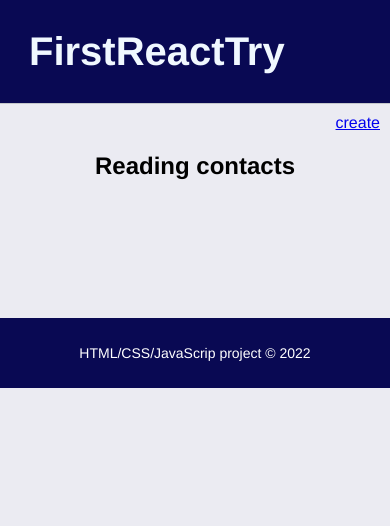
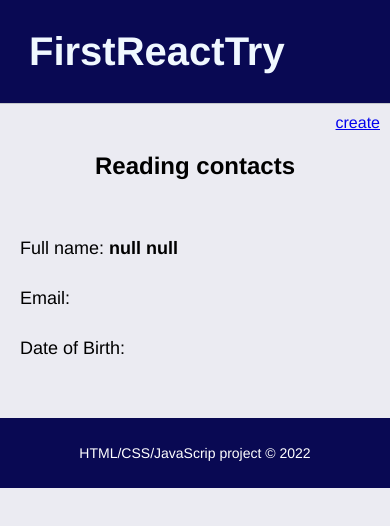
Before and after one commit to gensparkweeks/03-transfering-data-react, a React (Create React App) app: page /read in a window 390 px wide. Shown: the top 526 px of the page. Built offline with nearby package versions, Linux system fonts and the light colour scheme.

Commit message:
Applying responsive

```diff
--- a/src/App.js
+++ b/src/App.js
@@ -15,9 +15,10 @@ function App() {
       <Header />
 
         <Routes>
+          <Route exact path="/" element={ <Maincreate /> } />
           <Route path="create" element={ <Maincreate /> } />
           <Route path="read" element={ <Mainread /> } />
-          <Route path="/" element={ <Maincreate /> } />
+
         </Routes>
 
       <Footer />
--- a/src/assets/css/index.css
+++ b/src/assets/css/index.css
@@ -87,17 +87,18 @@ form input[type="submit"]:hover {
 
 /* Details of contact */
 
-ul {
-    height: 40px;
+.ul-wrap {
+    width: 50%;
+    margin: 0px auto;
+    padding: 63px;
 }
 
 ul li {
     line-height: 40px;
     list-style: none;
     font-size: 20px;
-    width: 50%;
     margin-bottom: 10px;
-    padding-left: 10px;
+    margin-left: 20%;
 }
 
 
@@ -121,3 +122,26 @@ footer span {
     font-size: 14px;
     line-height: 70px;
 }
+
+
+/* Styles Responsive */
+
+@media only screen and (max-width: 748px) {
+    .ul-wrap {
+        width: 70%;
+    }
+}
+
+@media only screen and (max-width: 534px) {
+    .ul-wrap {
+        width: 100%;
+        padding: 0px;
+    }
+    ul li {
+        line-height: 40px;
+        list-style: none;
+        font-size: 18px;
+        margin-bottom: 10px;
+        margin-left: 20px;
+    }
+}
--- a/src/componentes/Mainread.js
+++ b/src/componentes/Mainread.js
@@ -2,6 +2,10 @@ import React from "react"
 import { Link } from "react-router-dom"
 
 function Mainread(){
+
+    const fullName = localStorage.getItem("first")+" "+ localStorage.getItem("last")
+    const email = localStorage.getItem("email")
+    const dob = localStorage.getItem("dob")
 
     return(
 
@@ -12,15 +16,17 @@ function Mainread(){
 
             <h2>Reading contacts</h2>
 
-            <div id="content">
+            {/* <div id="content"> */}
 
                 <div>
-                    <ul class="content">
-
+                    <ul class="ul-wrap">
+                        <li>Full name: <strong>{fullName}</strong></li>
+                        <li>Email: <strong>{email}</strong></li>
+                        <li>Date of Birth: <strong>{dob}</strong></li>
                     </ul>
                 </div>
 
-            </div>
+            {/* </div> */}
         </>
     )
 }
--- a/src/index.js
+++ b/src/index.js
@@ -1,6 +1,6 @@
 import React from 'react';
 import ReactDOM from 'react-dom';
-import { BrowserRouter } from "react-router-dom";
+import  {BrowserRouter}  from "react-router-dom";
 import './assets/css/index.css';
 import App from './App';
 
```
Also changed, not shown: src/componentes/Home.js (deleted, +0 -13 lines).
